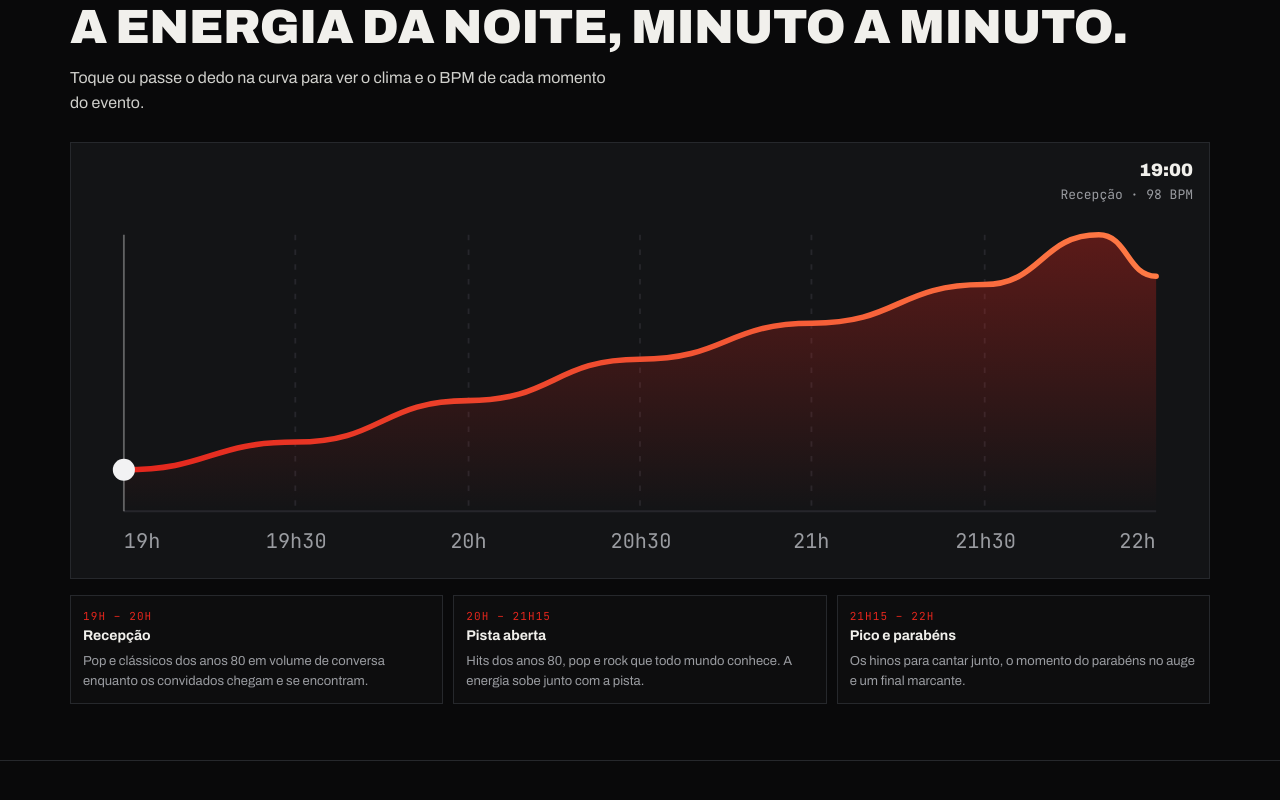
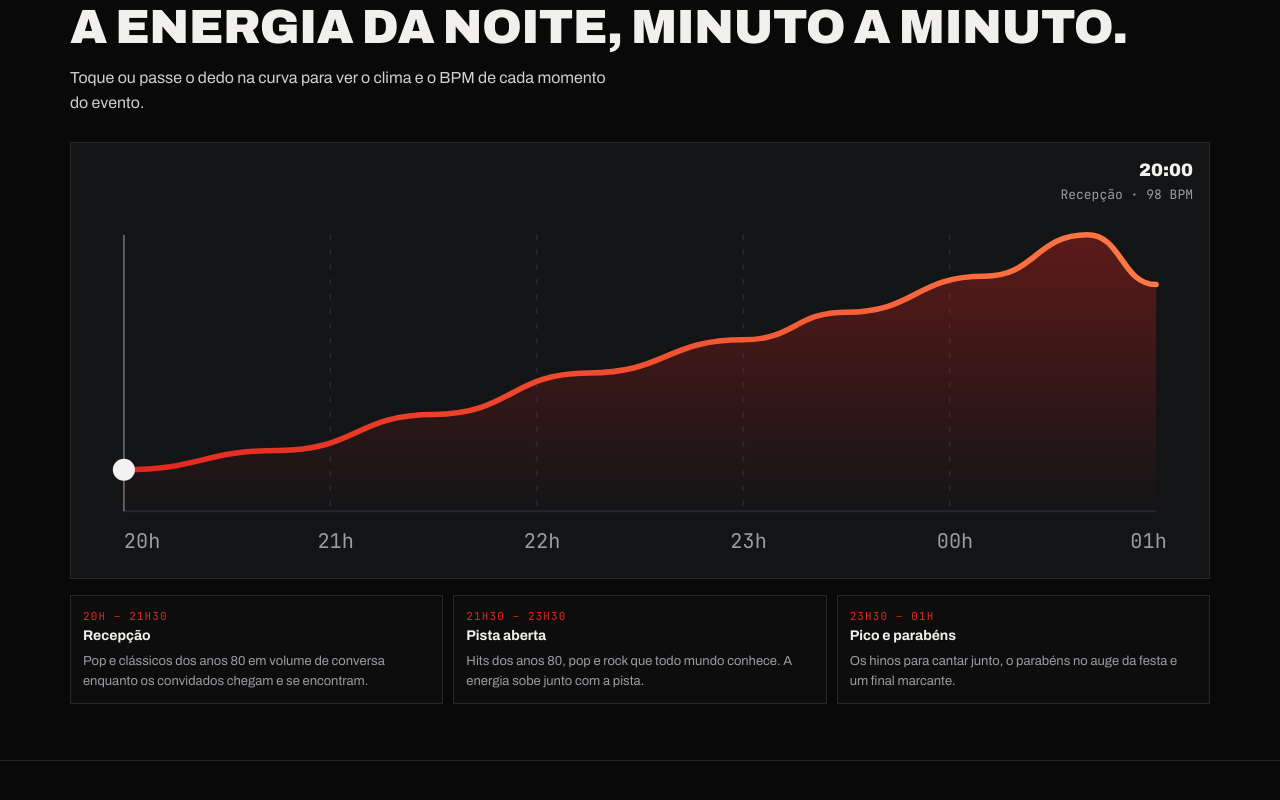
Before and after one commit to muzykdj-cpu/muzyk-site, a plain HTML site: page marisol/index.html in a window 1280 px wide. Shown: the part 2745-3545 px from the top of the page. Drawn offline with Linux system fonts and the light colour scheme.

Commit message:
Marisol: 20h à 01h, 5h de set, R$ 2.000
Co-Authored-By: Claude Opus 5.5 <noreply@anthropic.com>
Claude-Session: https://claude.ai/code/session_0172Uun77qUVh21Lg8GYw9rF

```diff
--- a/marisol/index.html
+++ b/marisol/index.html
@@ -241,7 +241,7 @@
     <p class="lead">Marisol, obrigado pelo contato. Preparei esta proposta para fazer do seu aniversário uma noite inesquecível, com os hits dos anos 80, pop e rock que fazem todo mundo cantar junto e pista cheia do começo ao fim.</p>
     <div class="facts">
       <div class="fact"><small>Data</small><strong>Sex · 11/12</strong></div>
-      <div class="fact"><small>Horário</small><strong>19h – 22h</strong></div>
+      <div class="fact"><small>Horário</small><strong>20h – 01h</strong></div>
       <div class="fact"><small>Público</small><strong>80 a 120 pessoas</strong></div>
     </div>
   </div>
@@ -291,8 +291,8 @@
       <h2>A energia da noite, minuto a minuto.</h2>
       <p class="sub">Toque ou passe o dedo na curva para ver o clima e o BPM de cada momento do evento.</p>
       <div class="curve">
-        <div class="tip" id="tip"><b id="tipTime">19:00</b><span id="tipText">Recepção · 98 BPM</span></div>
-        <svg id="svg" viewBox="0 0 600 220" aria-label="Curva de energia das 19h às 22h">
+        <div class="tip" id="tip"><b id="tipTime">20:00</b><span id="tipText">Recepção · 98 BPM</span></div>
+        <svg id="svg" viewBox="0 0 600 220" aria-label="Curva de energia das 20h à 01h">
           <defs>
             <linearGradient id="g" x1="0" x2="1">
               <stop offset="0" stop-color="#e3261d"/><stop offset="1" stop-color="#ff7a45"/>
@@ -303,14 +303,13 @@
           </defs>
           <g stroke="#26262b" stroke-width="1">
             <line x1="20" y1="190" x2="580" y2="190"/>
-            <line x1="113" y1="40" x2="113" y2="190" stroke-dasharray="3 5"/>
-            <line x1="207" y1="40" x2="207" y2="190" stroke-dasharray="3 5"/>
-            <line x1="300" y1="40" x2="300" y2="190" stroke-dasharray="3 5"/>
-            <line x1="393" y1="40" x2="393" y2="190" stroke-dasharray="3 5"/>
-            <line x1="487" y1="40" x2="487" y2="190" stroke-dasharray="3 5"/>
+            <line x1="132" y1="40" x2="132" y2="190" stroke-dasharray="3 5"/>
+            <line x1="244" y1="40" x2="244" y2="190" stroke-dasharray="3 5"/>
+            <line x1="356" y1="40" x2="356" y2="190" stroke-dasharray="3 5"/>
+            <line x1="468" y1="40" x2="468" y2="190" stroke-dasharray="3 5"/>
           </g>
           <g fill="#9a9ca1" font-size="11" font-family="JetBrains Mono, monospace">
-            <text x="20" y="210">19h</text><text x="97" y="210">19h30</text><text x="197" y="210">20h</text><text x="284" y="210">20h30</text><text x="383" y="210">21h</text><text x="471" y="210">21h30</text><text x="560" y="210">22h</text>
+            <text x="20" y="210">20h</text><text x="125" y="210">21h</text><text x="237" y="210">22h</text><text x="349" y="210">23h</text><text x="461" y="210">00h</text><text x="566" y="210">01h</text>
           </g>
           <path id="area" fill="url(#fill)"/>
           <path id="line" fill="none" stroke="url(#g)" stroke-width="3" stroke-linecap="round"/>
@@ -319,9 +318,9 @@
         </svg>
       </div>
       <div class="phases">
-        <div class="phase"><div class="t">19H – 20H</div><h3>Recepção</h3><p>Pop e clássicos dos anos 80 em volume de conversa enquanto os convidados chegam e se encontram.</p></div>
-        <div class="phase"><div class="t">20H – 21H15</div><h3>Pista aberta</h3><p>Hits dos anos 80, pop e rock que todo mundo conhece. A energia sobe junto com a pista.</p></div>
-        <div class="phase"><div class="t">21H15 – 22H</div><h3>Pico e parabéns</h3><p>Os hinos para cantar junto, o momento do parabéns no auge e um final marcante.</p></div>
+        <div class="phase"><div class="t">20H – 21H30</div><h3>Recepção</h3><p>Pop e clássicos dos anos 80 em volume de conversa enquanto os convidados chegam e se encontram.</p></div>
+        <div class="phase"><div class="t">21H30 – 23H30</div><h3>Pista aberta</h3><p>Hits dos anos 80, pop e rock que todo mundo conhece. A energia sobe junto com a pista.</p></div>
+        <div class="phase"><div class="t">23H30 – 01H</div><h3>Pico e parabéns</h3><p>Os hinos para cantar junto, o parabéns no auge da festa e um final marcante.</p></div>
       </div>
     </div>
   </section>
@@ -331,12 +330,12 @@
       <div class="eyebrow">O que está incluso</div>
       <h2>Você só se preocupa com os convidados.</h2>
       <ul class="list">
-        <li><div class="ic">♪</div><div><b>Set de 3 horas</b><span>Das 19h às 22h: anos 80, pop e rock, ajustado ao público.</span></div></li>
+        <li><div class="ic">♪</div><div><b>Set de 5 horas</b><span>Das 20h à 01h: anos 80, pop e rock, ajustado ao público.</span></div></li>
         <li><div class="ic">◎</div><div><b>Equipamento de DJ</b><span>Controladora/CDJs e mixer, levados e montados por mim.</span></div></li>
         <li><div class="ic">▣</div><div><b>Som (caixas)</b><span>Sistema de som dimensionado para 80 a 120 pessoas.</span></div></li>
         <li><div class="ic">✦</div><div><b>Iluminação de pista</b><span>Luzes para transformar o salão em pista de dança.</span></div></li>
         <li><div class="ic">☁</div><div><b>Máquina de fumaça</b><span>Para dar clima de festa nos momentos de pico.</span></div></li>
-        <li><div class="ic">✓</div><div><b>Montagem e passagem de som</b><span>Chego antes para tudo estar pronto às 19h.</span></div></li>
+        <li><div class="ic">✓</div><div><b>Montagem e passagem de som</b><span>Chego antes para tudo estar pronto às 20h.</span></div></li>
       </ul>
     </div>
   </section>
@@ -347,18 +346,18 @@
       <h2>Sua proposta.</h2>
       <div class="price">
         <small>Valor total</small>
-        <div class="big"><sup>R$</sup>1.800</div>
-        <p>DJ + equipamento + som + iluminação + fumaça · 3 horas de set</p>
+        <div class="big"><sup>R$</sup>2.000</div>
+        <p>DJ + equipamento + som + iluminação + fumaça · 5 horas de set</p>
       </div>
       <div class="terms summary">
         <div><span>Evento</span><span>Aniversário</span></div>
         <div><span>Local</span><span>Salão de Festas · Condomínio Genesis 1</span></div>
         <div><span>Data</span><span>Sexta, 11/12/2026</span></div>
-        <div><span>Horário</span><span>19h às 22h</span></div>
+        <div><span>Horário</span><span>20h à 01h</span></div>
         <div><span>Pagamento</span><span>50% na confirmação · 50% no dia</span></div>
       </div>
       <div class="cta">
-        <a class="btn main" href="https://wa.me/5511974203254?text=Oi%20Igor%21%20Quero%20confirmar%20o%20MUZYK%20no%20meu%20anivers%C3%A1rio%20dia%2011/12%2C%20das%2019h%20%C3%A0s%2022h%2C%20no%20Sal%C3%A3o%20de%20Festas%20do%20Condom%C3%ADnio%20Genesis%201." target="_blank" rel="noopener">Confirmar pelo WhatsApp →</a>
+        <a class="btn main" href="https://wa.me/5511974203254?text=Oi%20Igor%21%20Quero%20confirmar%20o%20MUZYK%20no%20meu%20anivers%C3%A1rio%20dia%2011/12%2C%20das%2020h%20%C3%A0%2001h%2C%20no%20Sal%C3%A3o%20de%20Festas%20do%20Condom%C3%ADnio%20Genesis%201." target="_blank" rel="noopener">Confirmar pelo WhatsApp →</a>
         <button class="btn" id="copy">Copiar telefone</button>
       </div>
       <p class="contact">WhatsApp (11) 9 7420-3254 · muzykdj@gmail.com · @igormuzykdj</p>
@@ -377,9 +376,9 @@
 <script>
 (function(){
   // energy (0-1) and BPM by minute offset from 10:00
-  const pts=[[0,.15,98],[30,.25,102],[60,.4,110],[90,.55,116],[120,.68,120],[150,.82,124],[170,1,128],[180,.85,124]];
-  const X=m=>20+m/180*560, Y=e=>190-e*150;
-  const msg=m=>m<60?"Recepção":m<135?"Pista aberta":m<175?"Pico e parabéns":"Fechamento";
+  const pts=[[0,.15,98],[45,.22,102],[90,.35,108],[135,.5,114],[180,.62,118],[210,.72,122],[250,.85,124],[280,1,128],[300,.82,124]];
+  const X=m=>20+m/300*560, Y=e=>190-e*150;
+  const msg=m=>m<90?"Recepção":m<210?"Pista aberta":m<290?"Pico e parabéns":"Fechamento";
   let d="";
   pts.forEach((p,i)=>{ if(!i){d+=`M${X(p[0])},${Y(p[1])}`;return}
     const q=pts[i-1], cx=(X(q[0])+X(p[0]))/2; d+=` C${cx},${Y(q[1])} ${cx},${Y(p[1])} ${X(p[0])},${Y(p[1])}`; });
@@ -387,12 +386,12 @@
   document.getElementById('area').setAttribute('d',d+` L580,190 L20,190 Z`);
   const svg=document.getElementById('svg'),dot=document.getElementById('dot'),cur=document.getElementById('cursor');
   function at(m){ for(let i=1;i<pts.length;i++){ if(m<=pts[i][0]){const a=pts[i-1],b=pts[i],t=(m-a[0])/(b[0]-a[0]),s=t*t*(3-2*t);return [a[1]+(b[1]-a[1])*s, Math.round(a[2]+(b[2]-a[2])*t)];}} return [pts.at(-1)[1],pts.at(-1)[2]]; }
-  function set(m){ m=Math.max(0,Math.min(180,m)); const [e,b]=at(m);
+  function set(m){ m=Math.max(0,Math.min(300,m)); const [e,b]=at(m);
     dot.setAttribute('cx',X(m));dot.setAttribute('cy',Y(e));cur.setAttribute('x1',X(m));cur.setAttribute('x2',X(m));
-    const tot=19*60+Math.round(m), h=Math.floor(tot/60), mm=String(tot%60).padStart(2,'0');
-    document.getElementById('tipTime').textContent=`${h}:${mm==='60'?'00':mm}`;
+    const tot=20*60+Math.round(m), h=Math.floor(tot/60)%24, mm=String(tot%60).padStart(2,'0');
+    document.getElementById('tipTime').textContent=`${String(h).padStart(2,'0')}:${mm==='60'?'00':mm}`;
     document.getElementById('tipText').textContent=`${msg(m)} · ${b} BPM`; }
-  function move(ev){ const r=svg.getBoundingClientRect(); const x=(ev.touches?ev.touches[0].clientX:ev.clientX)-r.left; set(((x/r.width*600)-20)/560*180); }
+  function move(ev){ const r=svg.getBoundingClientRect(); const x=(ev.touches?ev.touches[0].clientX:ev.clientX)-r.left; set(((x/r.width*600)-20)/560*300); }
   svg.addEventListener('pointermove',move); svg.addEventListener('pointerdown',move);
   svg.addEventListener('touchmove',e=>{move(e);},{passive:true});
   set(0);
```
